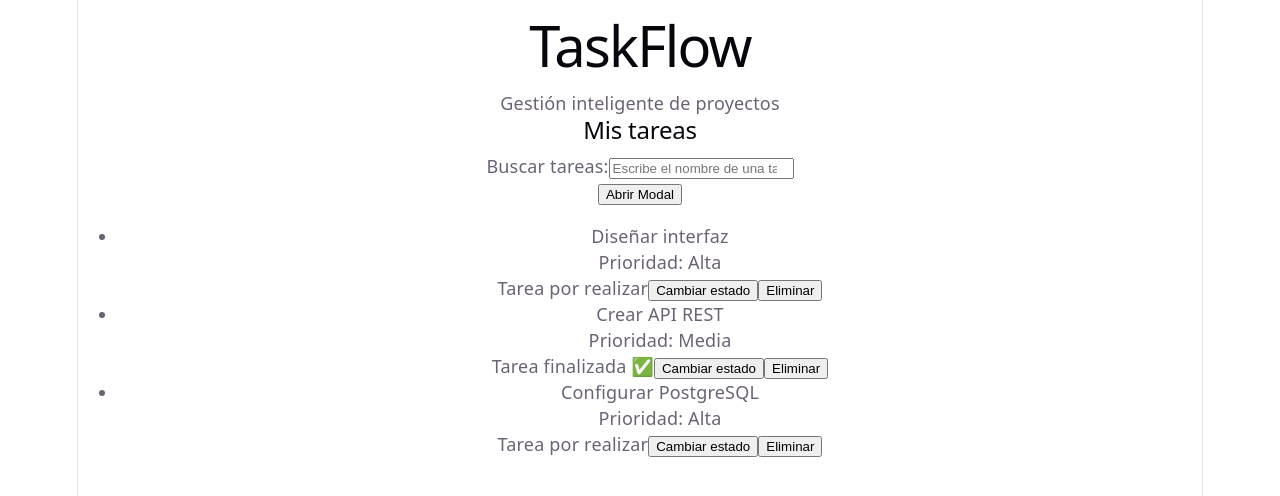
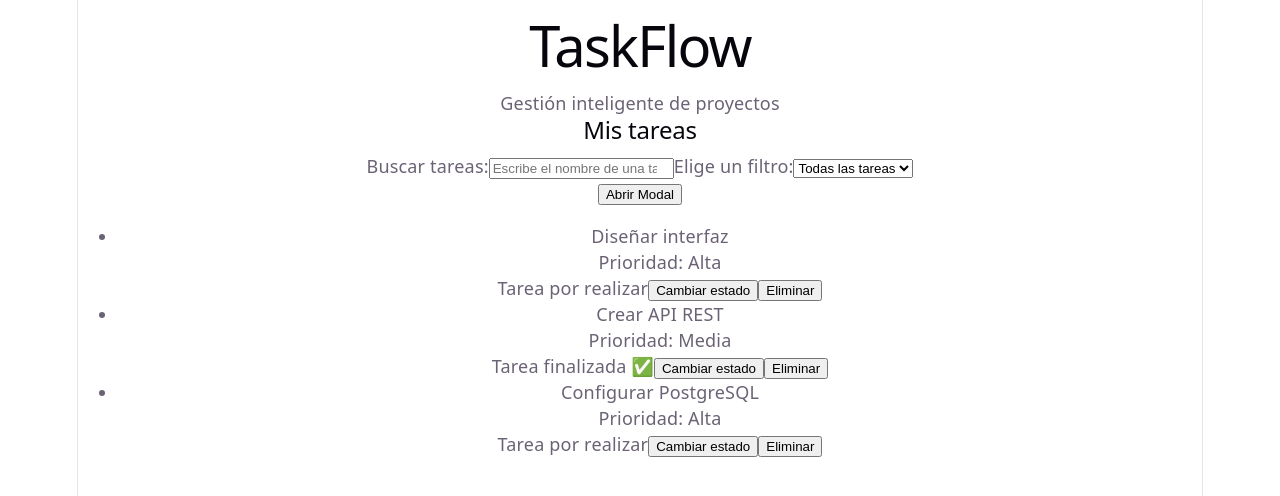
Before and after one commit to argeypetter/taskflow-react, a React (Vite) app: page / in a window 1280 px wide. Shown: the top 496 px of the page. Built offline with nearby package versions, Linux system fonts and the light colour scheme.

Commit message:
feat: add task status filtering

```diff
--- a/src/components/List.jsx
+++ b/src/components/List.jsx
@@ -13,6 +13,8 @@ export default function List() {
     //
 
     const [searchTerm, setSearchTerm] = useState('')
+
+    const [statusFiltro, setStatusFiltro] = useState('todos')
 
     // Inicializa el estado recuperando las tareas de localStorage.
     // Esta función solo se ejecuta al inicializar el estado.
@@ -93,18 +95,36 @@ export default function List() {
         setSearchTerm(texto)
     }
 
+    const onEstadoChange = (estado) => {
+        setStatusFiltro(estado)
+    }
+
     const tareasFiltradas = aux.filter(dat =>
         dat.nombre.toLowerCase().includes(
             searchTerm.toLowerCase()
         )
     );
 
+    const resultado = aux.filter(dat => {
+
+        const coincideNombre = dat.nombre.toLowerCase().includes(
+            /* ¿Qué variable contiene el texto buscado? */
+            searchTerm.toLowerCase()
+        );
+
+        const coincideEstado = statusFiltro === 'todos' || dat.estado === statusFiltro
+        /* ¿Cómo compruebas si se seleccionó todos o coincide el estado? */;
+
+        return coincideNombre && coincideEstado;
+    });
     return (
         <>
             {/* Busquedad de tareas */}
             <TaskSearch
                 searchTerm={searchTerm}
                 onSearch={onSearch}
+                statusFiltro={statusFiltro}
+                onEstadoChange={onEstadoChange}
             />
 
             {/* Botón para abrir el formulario de nuevas tareas */}
@@ -114,7 +134,7 @@ export default function List() {
 
             {/* Renderiza la lista de tareas */}
             <ul>
-                {tareasFiltradas.map(dat => (
+                {resultado.map(dat => (
                     <TaskItem
                         key={dat.id}
                         dat={dat}
--- a/src/components/TaskSearch.jsx
+++ b/src/components/TaskSearch.jsx
@@ -1,5 +1,6 @@
-export default function TaskSearch({ searchTerm, onSearch }) {
+export default function TaskSearch({ searchTerm, onSearch, statusFiltro, onEstadoChange }) {
     return (
+
         <search>
             <label htmlFor="campo-busqueda">
                 Buscar tareas:
@@ -12,6 +13,17 @@ export default function TaskSearch({ searchTerm, onSearch }) {
                 onChange={(e) => onSearch(e.target.value)}
                 placeholder="Escribe el nombre de una tarea..."
             />
+            <label>
+                Elige un filtro:
+                <select name="selectedTask"
+                    value={statusFiltro} // ...fuerza al valor del select a coincidir con la variable de estado,...
+                    onChange={e => onEstadoChange(e.target.value)} // ...¡y a actualizar la variable de estado con cualquier cambio!
+                >
+                    <option value="todos">Todas las tareas</option>
+                    <option value="Pendiente">Pendientes</option>
+                    <option value="Completada">Completadas</option>
+                </select>
+            </label>
         </search>
     );
 }
```
